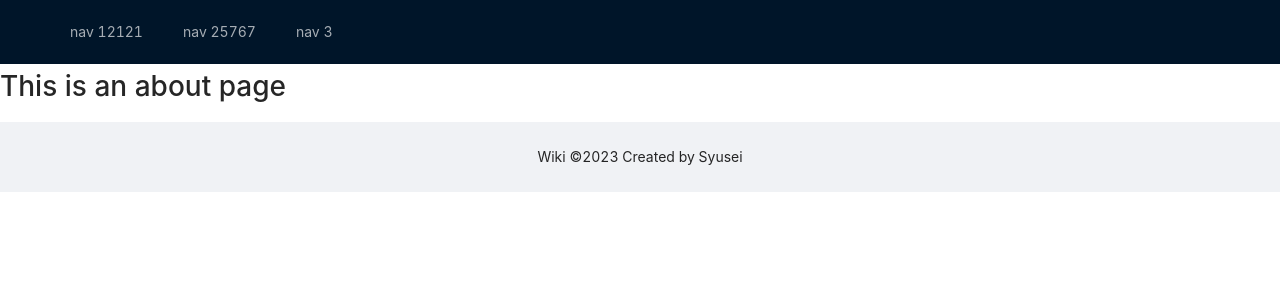
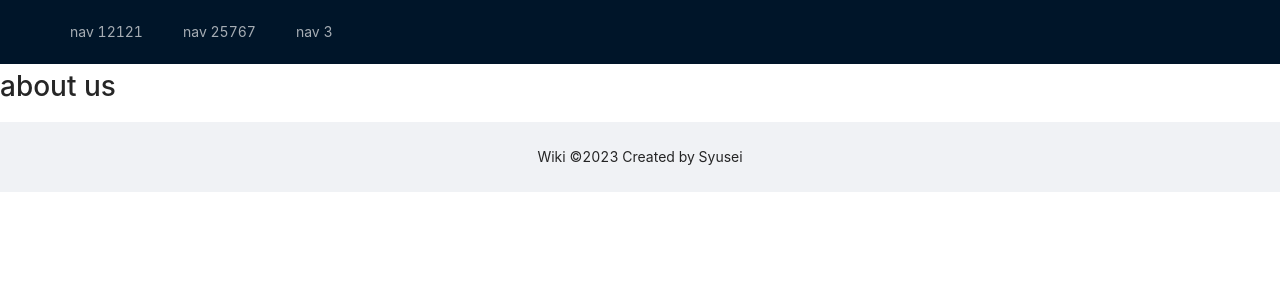
Before and after one commit to LuckyShusei/wiki, a Vue app in the folder web/: page /about in a window 1280 px wide. Shown: the top 300 px of the page. Built offline with nearby package versions, Linux system fonts and the light colour scheme; no server answers.

Commit message:
将页面改为小写字母开头，风格如page.vue，mypage.vue

```diff
--- a/web/src/views/About.vue
+++ b/web/src/views/about.vue
@@ -1,5 +1,5 @@
 <template>
   <div class="about">
-    <h1>This is an about page</h1>
+    <h1>about us</h1>
   </div>
 </template>
```
Also changed, not shown: web/src/router/index.ts (+4 -3 lines), web/src/views/home.vue (renamed from web/src/views/Home.vue).
